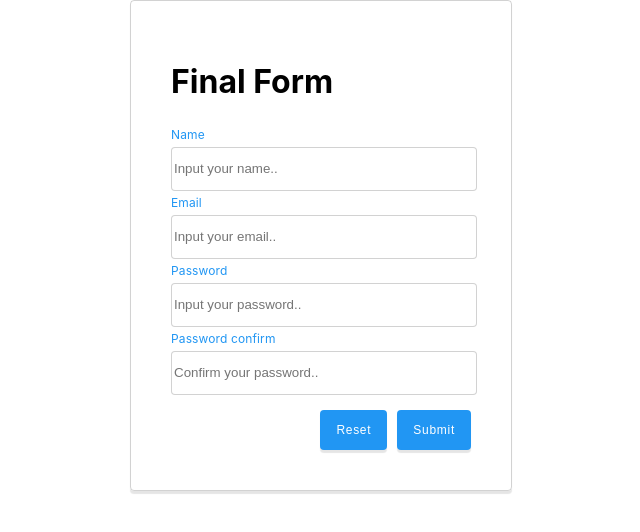
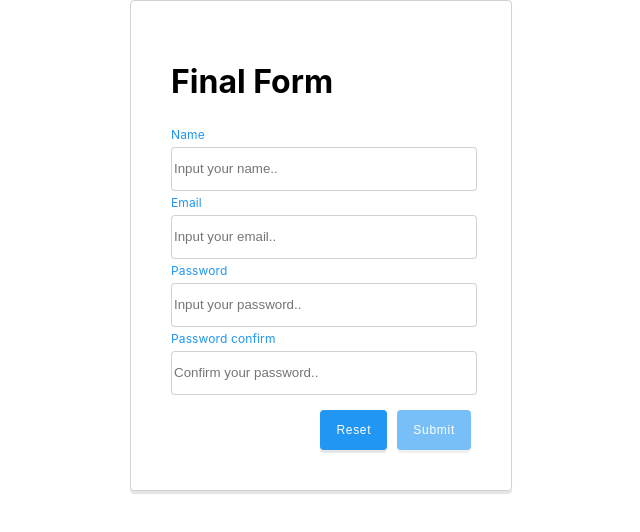
Before and after one commit to ihrynko/forms-router, a React (Create React App) app: page / in a window 1280 px wide. Shown: the top 532 px of the page, without its empty margins (319-959 px from the left). Built offline with nearby package versions, Linux system fonts and the light colour scheme.

Commit message:
fix validateEmail

```diff
--- a/src/FinalForm/FinalForm.js
+++ b/src/FinalForm/FinalForm.js
@@ -22,8 +22,8 @@ class FinalForm extends Component {
         <h1>Final Form</h1>
         <Form
           onSubmit={this.onSubmit}
-          render={({ handleSubmit, form, submitting }) => (
-            <form onSubmit={handleSubmit} onReset={form.reset}>
+          render={({ handleSubmit, form, submitting, pristine }) => (
+            <form onSubmit={handleSubmit}>
               <Group>
                 {Object.entries(fields).map(([fieldName, fieldState]) => {
                   const {
@@ -49,7 +49,7 @@ class FinalForm extends Component {
               </Group>
               <ButtonsContainer>
                 <Button onClick={form.reset}>Reset</Button>
-                <Button disabled={submitting} type="submit">
+                <Button disabled={submitting || pristine} type="submit">
                   Submit
                 </Button>
               </ButtonsContainer>
--- a/src/FinalForm/FinalForm.styled.js
+++ b/src/FinalForm/FinalForm.styled.js
@@ -27,6 +27,7 @@ export const Button = styled.button`
   color: #ffffff;
   background-color: #2196f3;
   cursor: pointer;
+  pointer-events: all;
   padding: 10px 15px;
   border: 1px solid transparent;
   box-shadow: 0px 3px 1px rgba(0, 0, 0, 0.1);
@@ -34,4 +35,9 @@ export const Button = styled.button`
   &:not(:last-child) {
     margin-right: 10px;
   }
+  &:disabled {
+    opacity: 0.6;
+    cursor: not-allowed;
+    pointer-events: none;
+  }
 `;
--- a/src/FinalForm/utils.js
+++ b/src/FinalForm/utils.js
@@ -2,17 +2,23 @@ import { emailPattern, passwordPattern } from "./patterns";
 
 const required = (value) => (value ? undefined : "Required");
 
-const validateName = (value) =>
+const validateName = (value = "") =>
   value.length >= 2 ? undefined : "Name is too short";
 
-const validateEmail = (value) =>
-  emailPattern.test(value) ? undefined : "Email is invalid";
+const validateEmail = (value = "") => {
+  if (!value.length) {
+    return undefined;
+  }
+  return emailPattern.test(value) ? undefined : "Email is invalid";
+};
 
-const validatePassword = (value) =>
-  passwordPattern.test(value) ? undefined : "Password is too simple";
+const validatePassword = (value) => {
+  return passwordPattern.test(value) ? undefined : "Password is too simple";
+};
 
-const validatePasswordConfirm = (value, allValues) =>
-  value === allValues.password ? undefined : "Passwords dont match";
+const validatePasswordConfirm = (value, allValues) => {
+  return value === allValues.password ? undefined : "Passwords dont match";
+};
 
 const composeValidators =
   (...validators) =>
```
